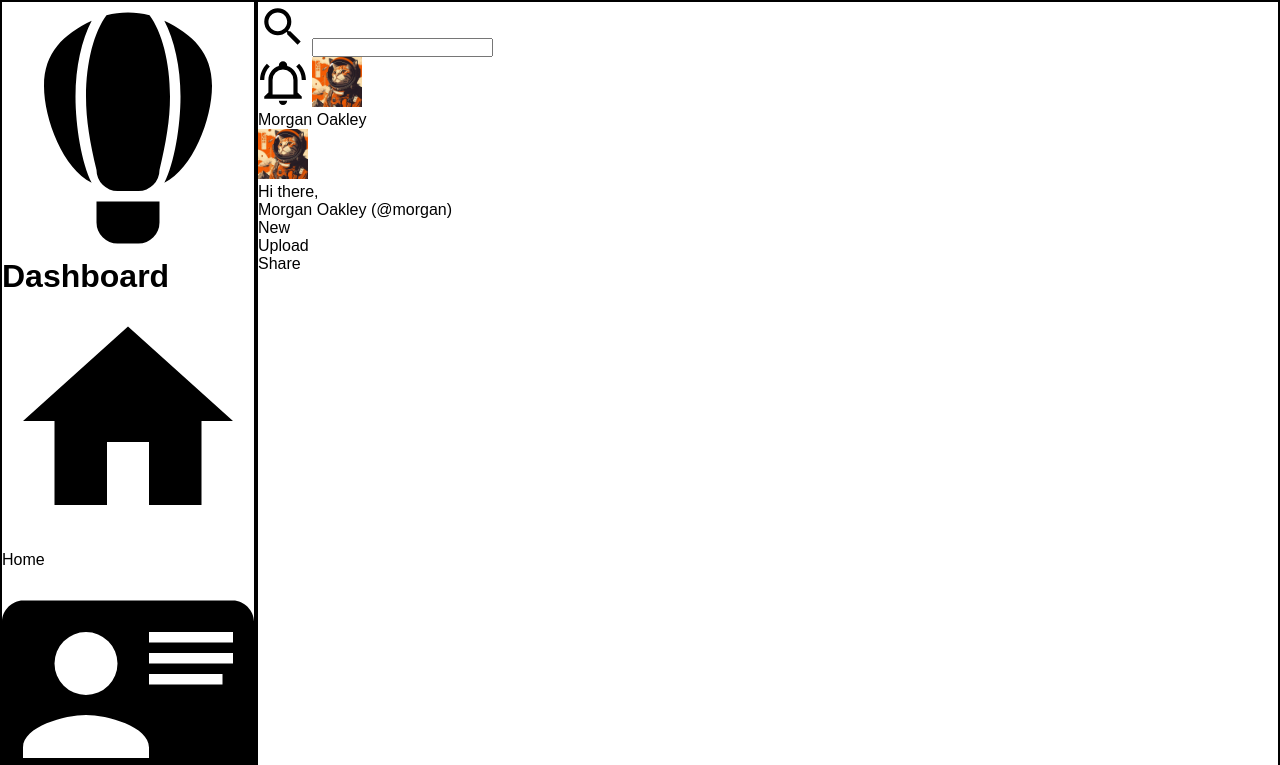
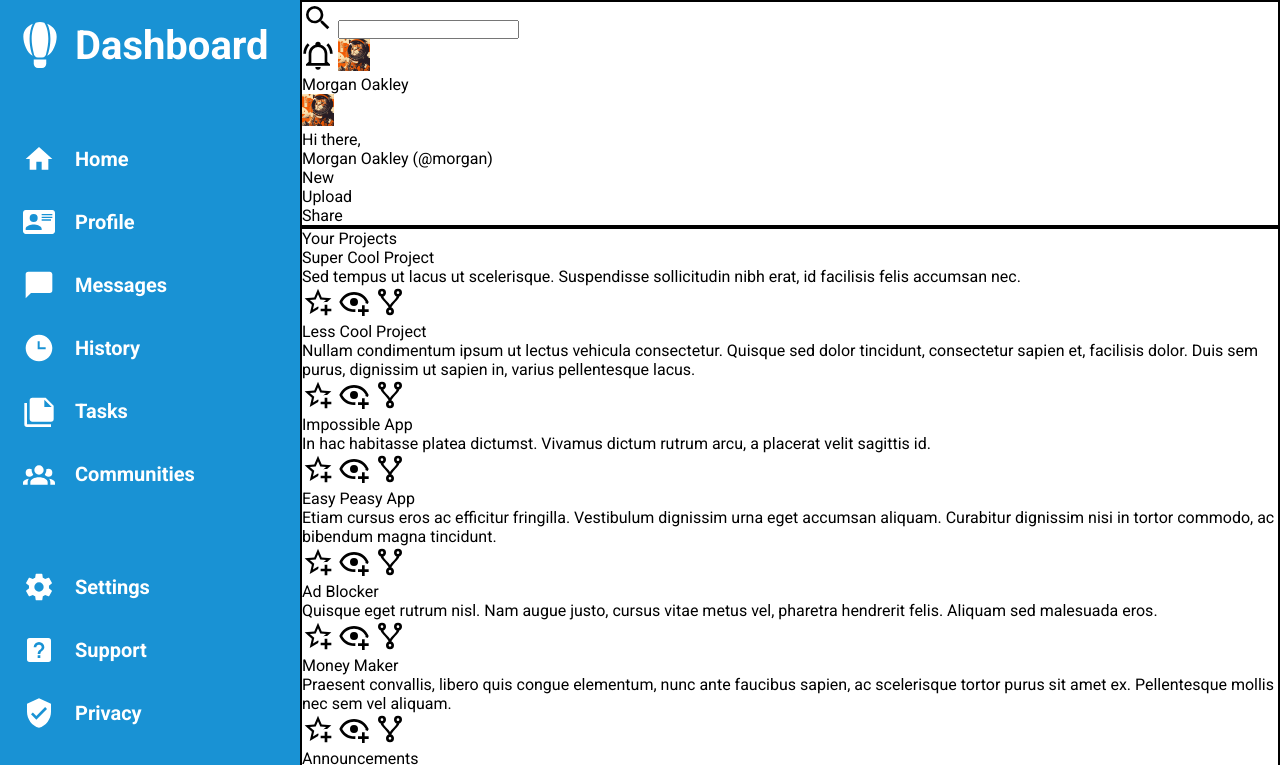
Before and after one commit to shozuu/admin-dashboard, a plain HTML site: page index.html in a window 1280 px wide. Shown: the top 765 px of the page. Drawn offline with Linux system fonts and the light colour scheme.

Commit message:
style sidebar

```diff
--- a/styles.css
+++ b/styles.css
@@ -5,18 +5,60 @@
 }
 
 body {
-    font-family: 'Poppins', sans-serif;
+    font-family: 'Roboto', sans-serif;
     display: grid;
-    grid-template-columns: 1fr 4fr;
+    grid-template-columns: minmax(min-content, 300px) 4fr;
 }
 
 img {
+    width: 32px;
+    height: 32px;
+}
+
+.sidebar{
+    grid-area: 1 / 1 / 3 / 2;
+    background-color: #1992D4;
+    padding: 20px 15px;
+}
+
+.sidebar-contents {
+    display: grid;
+    gap: 15px;
+}
+
+.main.icon {
     width: 50px;
     height: 50px;
 }
 
-.sidebar{
-    grid-area: 1 / 1 / 3 / 2;
+h1 {
+    font-size: 40px;
+}
+
+.icon {
+    width: 32px;
+    height: 32px;
+    fill: #ffffff;
+}
+
+.icon-group {
+    display: grid;
+    grid-template-columns: min-content 1fr;
+    column-gap: 10px;
+    align-items: center;
+    font-size: 20px;
+    font-weight: bold;
+    color: #ffffff;
+}
+
+.pad {
+    padding: 8px;
+    column-gap: 20px;
+}
+
+.icon-group.home,
+.icon-group.settings {
+    margin-top: 50px;
 }
 
 .header {
@@ -27,7 +69,7 @@ img {
     grid-area: 2 / 2 / 3 / 3;
 }
 
-.sidebar,
+/* .sidebar, */
 .header,
 .main-content {
     border: 2px solid black;
```
